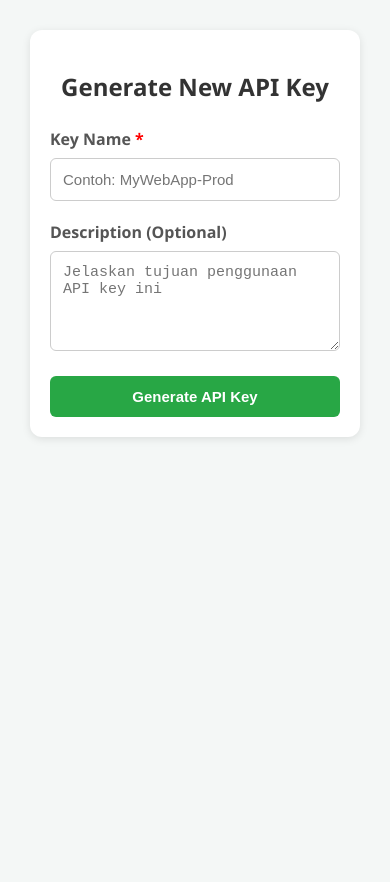
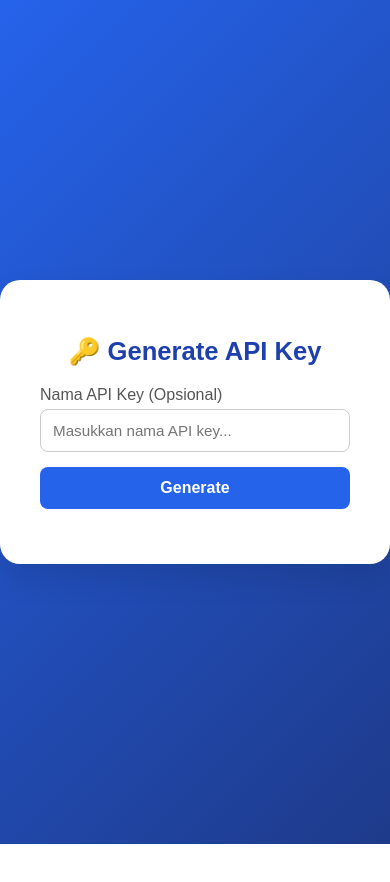
Before and after one commit to IlamAja/220_APIKey, a website: page public/index.html in a window 390 px wide. After the commit the page ends 844 px from the top, so only its background shows below. Drawn offline with Linux system fonts and the light colour scheme.

Commit message:
perbaikan index.js dan index.html

```diff
--- a/public/index.html
+++ b/public/index.html
@@ -1,131 +1,139 @@
 <!DOCTYPE html>
 <html lang="id">
 <head>
-    <meta charset="UTF-8">
-    <meta name="viewport" content="width=device-width, initial-scale=1.0">
-    <title>API Key Generator Form</title>
+  <meta charset="UTF-8" />
+  <meta name="viewport" content="width=device-width, initial-scale=1.0" />
+  <title>Generate API Key</title>
   <style>
-        /* Gaya dasar untuk responsivitas dan estetika */
+    * {
+      box-sizing: border-box;
+      font-family: "Poppins", sans-serif;
+    }
+
     body {
-            font-family: 'Segoe UI', Tahoma, Geneva, Verdana, sans-serif;
-            background-color: #f4f7f6;
-            margin: 0;
-            padding: 20px;
+      background: linear-gradient(135deg, #2563eb, #1e3a8a);
       display: flex;
       justify-content: center;
-            align-items: flex-start;
-            min-height: 100vh;
+      align-items: center;
+      height: 100vh;
+      margin: 0;
+      color: #333;
     }
 
-        .api-key-form-container {
-            background-color: #ffffff;
-            padding: 30px;
-            border-radius: 12px;
-            box-shadow: 0 4px 12px rgba(0, 0, 0, 0.1);
-            width: 100%;
-            max-width: 500px;
+    .card {
+      background: #fff;
+      padding: 35px 40px;
+      border-radius: 20px;
+      width: 420px;
+      box-shadow: 0 15px 30px rgba(0, 0, 0, 0.1);
+      text-align: center;
+      transition: transform 0.3s ease;
+    }
+
+    .card:hover {
+      transform: translateY(-5px);
     }
 
     h2 {
-            text-align: center;
-            color: #333;
-            margin-bottom: 25px;
-            font-size: 1.8em;
-        }
-
-        .form-group {
+      color: #1e40af;
       margin-bottom: 20px;
+      font-size: 1.6rem;
     }
 
     label {
       display: block;
-            margin-bottom: 8px;
+      text-align: left;
+      margin-bottom: 5px;
       color: #555;
-            font-weight: 600;
+      font-weight: 500;
     }
 
-        input[type="text"],
-        textarea {
+    input {
       width: 100%;
       padding: 12px;
+      margin-bottom: 15px;
+      border-radius: 8px;
       border: 1px solid #ccc;
-            border-radius: 6px;
-            box-sizing: border-box; /* Penting untuk responsivitas */
-            font-size: 16px;
-            transition: border-color 0.3s, box-shadow 0.3s;
+      transition: border-color 0.2s ease;
+      font-size: 0.95rem;
     }
 
-        input[type="text"]:focus,
-        textarea:focus {
-            border-color: #007bff;
-            box-shadow: 0 0 5px rgba(0, 123, 255, 0.5);
+    input:focus {
       outline: none;
+      border-color: #2563eb;
+      box-shadow: 0 0 5px rgba(37, 99, 235, 0.3);
     }
 
-        textarea {
-            resize: vertical;
-            min-height: 100px;
+    button {
+      width: 100%;
+      padding: 12px;
+      background: #2563eb;
+      color: white;
+      border: none;
+      border-radius: 8px;
+      font-weight: bold;
+      font-size: 1rem;
+      cursor: pointer;
+      transition: background 0.3s ease, transform 0.1s ease;
     }
 
-        .btn-generate {
-            width: 100%;
-            background-color: #28a745;
-            color: white;
-            padding: 12px;
-            border: none;
-            border-radius: 6px;
-            cursor: pointer;
-            font-size: 17px;
-            font-weight: 700;
-            transition: background-color 0.3s ease;
+    button:hover {
+      background: #1e40af;
+      transform: scale(1.02);
     }
 
-        .btn-generate:hover {
-            background-color: #218838;
+    #result {
+      margin-top: 20px;
+      text-align: left;
     }
 
-        .btn-generate:active {
-            background-color: #1e7e34;
+    pre {
+      background: #f1f5f9;
+      padding: 15px;
+      border-radius: 10px;
+      font-size: 0.9rem;
+      color: #1e293b;
+      border-left: 5px solid #2563eb;
+      overflow-x: auto;
     }
 
-        /* Responsivitas: Penyesuaian untuk layar kecil */
-        @media (max-width: 600px) {
-            .api-key-form-container {
-                padding: 20px;
-                margin: 10px;
-                box-shadow: 0 2px 8px rgba(0, 0, 0, 0.1);
+    .fade-in {
+      animation: fadeIn 0.5s ease-in-out;
     }
-            h2 {
-                font-size: 1.5em;
-            }
-            input[type="text"],
-            textarea,
-            .btn-generate {
-                font-size: 15px;
-            }
+
+    @keyframes fadeIn {
+      from { opacity: 0; transform: translateY(10px); }
+      to { opacity: 1; transform: translateY(0); }
     }
   </style>
 </head>
 <body>
-
-<div class="api-key-form-container">
-    <h2>Generate New API Key</h2>
-    <form action="/generate-api-key" method="POST">
-        <div class="form-group">
-            <label for="key-name">Key Name <span style="color: red;">*</span></label>
-            <input type="text" id="key-name" name="key_name" placeholder="Contoh: MyWebApp-Prod" required>
+  <div class="card">
+    <h2>🔑 Generate API Key</h2>
+    <form id="apiForm">
+      <label for="name">Nama API Key (Opsional)</label>
+      <input type="text" id="name" placeholder="Masukkan nama API key..." />
+      <button type="submit">Generate</button>
+    </form>
+    <div id="result"></div>
   </div>
 
-        <div class="form-group">
-            <label for="description">Description (Optional)</label>
-            <textarea id="description" name="description" placeholder="Jelaskan tujuan penggunaan API key ini"></textarea>
-        </div>
+  <script>
+    document.getElementById('apiForm').addEventListener('submit', async (e) => {
+      e.preventDefault();
+      const name = document.getElementById('name').value;
+      const res = await fetch('/generate', {
+        method: 'POST',
+        headers: { 'Content-Type': 'application/json' },
+        body: JSON.stringify({ name })
+      });
+      const data = await res.json();
 
-        <button type="submit" class="btn-generate">
-            Generate API Key
-        </button>
-    </form>
-</div>
-
+      document.getElementById('result').innerHTML = `
+        <div class="fade-in">
+          <pre><b>Nama:</b> ${data.name || '(Tanpa Nama)'}\n<b>API Key:</b> ${data.apiKey}</pre>
+        </div>`;
+    });
+  </script>
 </body>
 </html>
```
Also changed, not shown: index.js (+61 -71 lines). Lines whose indentation alone changed are shown as unchanged.
